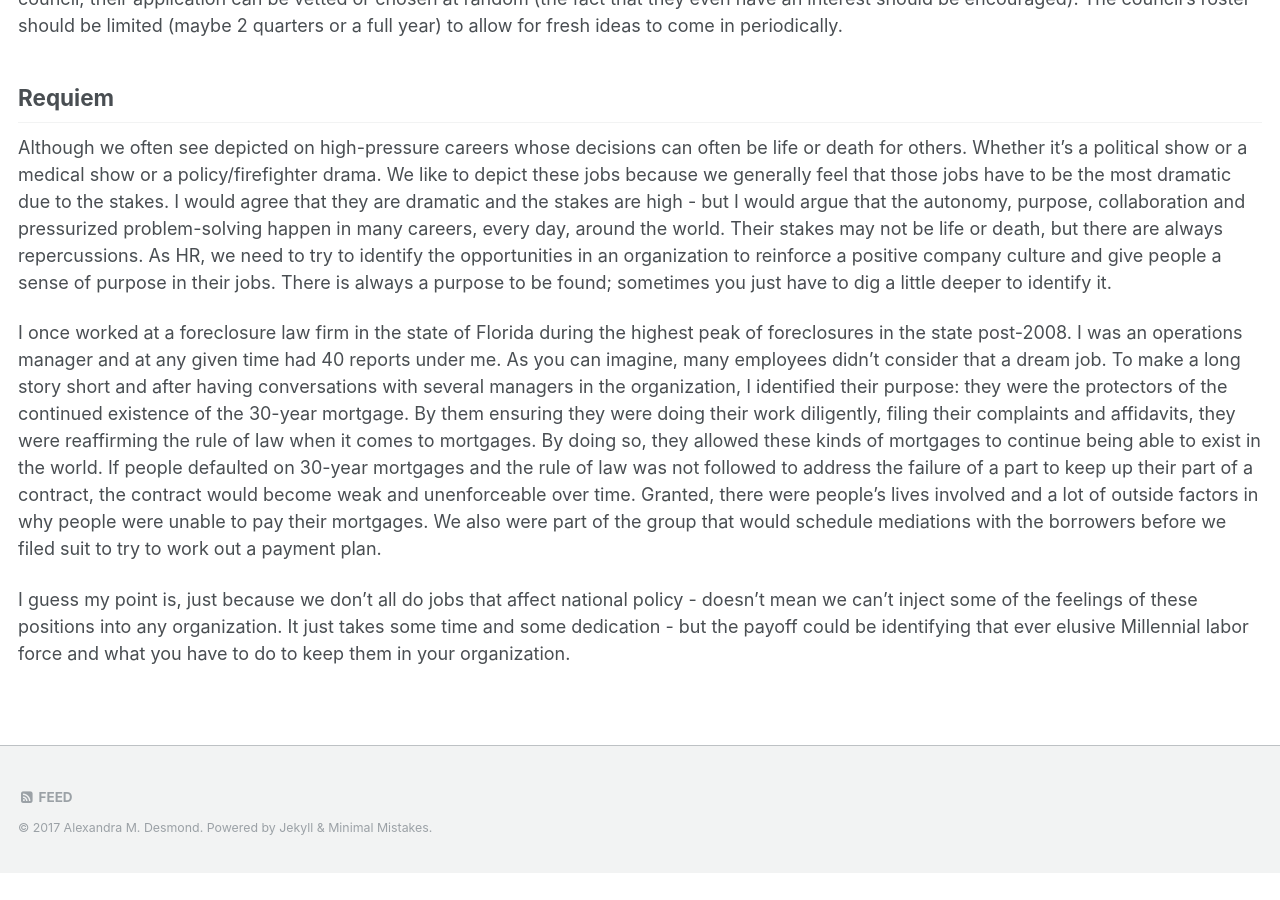
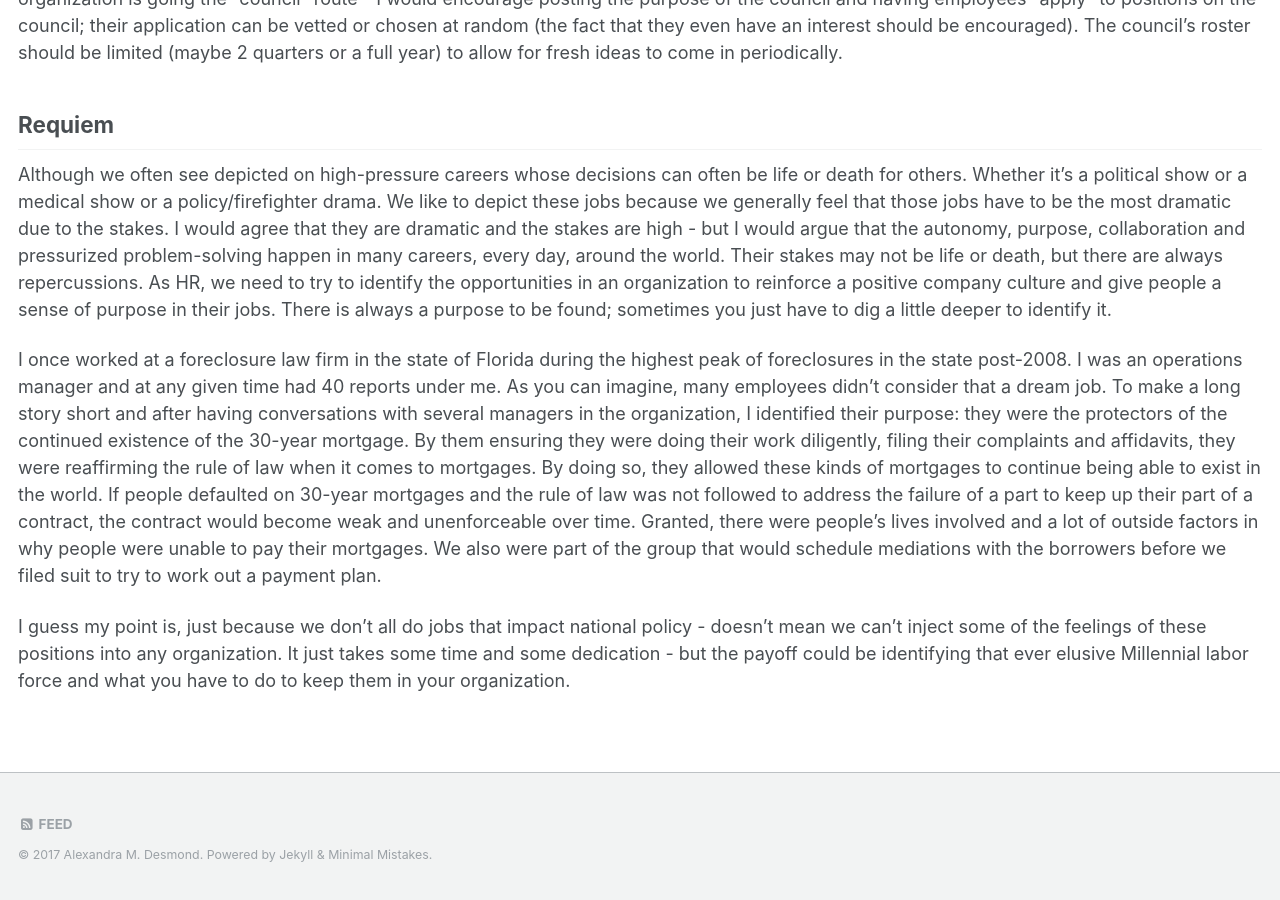
Before and after one commit to firesparks8/firesparks8.github.io, a Jekyll site: the page built from _posts/2016-11-06-West-Wing-Workplace.md, in a window 1280 px wide and 900 px high, scrolled down 1913 px. Built offline with Jekyll 4.4.1, drawn with Linux system fonts in a browser that asks for light colours; before the commit the page ends 2786 px from its top, so only the background shows below that; some of the changed text lies outside the part shown.

Commit message:
Update 2016-11-06-West-Wing-Workplace.md

```diff
--- a/_posts/2016-11-06-West-Wing-Workplace.md
+++ b/_posts/2016-11-06-West-Wing-Workplace.md
@@ -32,4 +32,4 @@
 
 I once worked at a foreclosure law firm in the state of Florida during the highest peak of foreclosures in the state post-2008. I was an operations manager and at any given time had 40 reports under me. As you can imagine, many employees didn't consider that a dream job. To make a long story short and after having conversations with several managers in the organization, I identified their purpose: they were the protectors of the continued existence of the 30-year mortgage. By them ensuring they were doing their work diligently, filing their complaints and affidavits, they were reaffirming the rule of law when it comes to mortgages. By doing so, they allowed these kinds of mortgages to continue being able to exist in the world. If people defaulted on 30-year mortgages and the rule of law was not followed to address the failure of a part to keep up their part of a contract, the contract would become weak and unenforceable over time. Granted, there were people's lives involved and a lot of outside factors in why people were unable to pay their mortgages. We also were part of the group that would schedule mediations with the borrowers before we filed suit to try to work out a payment plan.
 
-I guess my point is, just because we don't all do jobs that affect national policy - doesn't mean we can't inject some of the feelings of these positions into any organization. It just takes some time and some dedication - but the payoff could be identifying that ever elusive Millennial labor force and what you have to do to keep them in your organization.
+I guess my point is, just because we don't all do jobs that impact national policy - doesn't mean we can't inject some of the feelings of these positions into any organization. It just takes some time and some dedication - but the payoff could be identifying that ever elusive Millennial labor force and what you have to do to keep them in your organization.
```
Also changed, not shown: other parts of _posts/2016-11-06-West-Wing-Workplace.md (+1 -1 lines).
